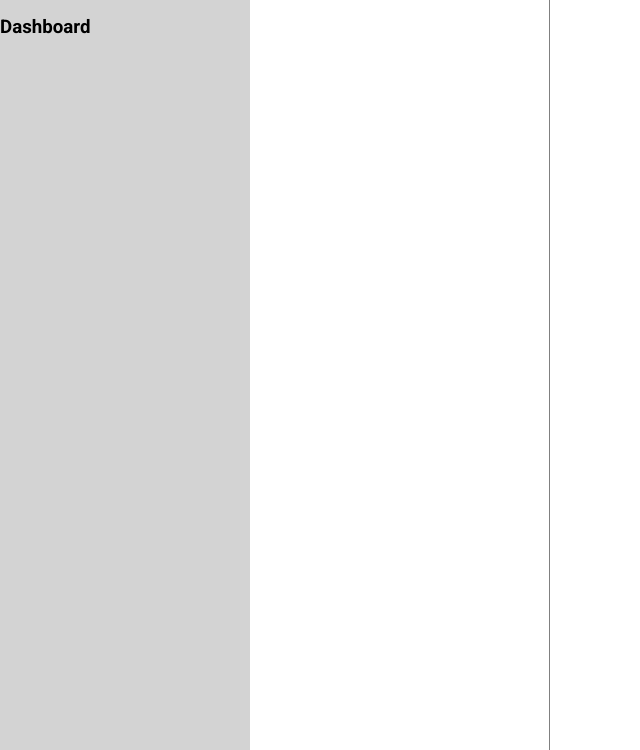
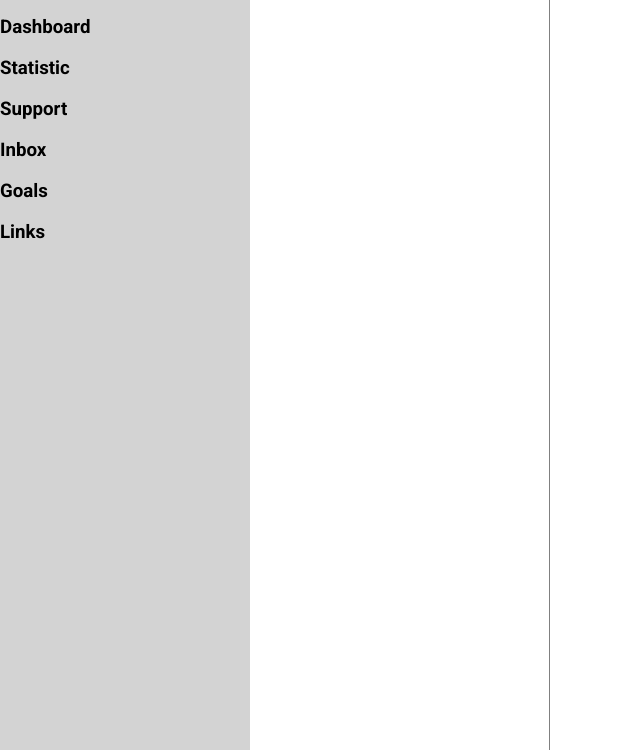
Before and after one commit to ShumaW/Shark, a plain HTML site: page index.html in a window 1280 px wide. Shown: the part 50-800 px from the top of the page, without its empty margins (0-640 px from the left). Drawn offline with nearby package versions, Linux system fonts and the light colour scheme.

Commit message:
20.09.2022 13:40

```diff
--- a/index.html
+++ b/index.html
@@ -20,6 +20,7 @@
         body {
             font-family: 'Roboto', sans-serif;
         }
+
         html,
         body {
             height: 100%;
@@ -57,7 +58,8 @@
         }
 
         .inbox {
-            border-right: 1px solid grey; /* вынести в переменную */
+            border-right: 1px solid grey;
+            /* вынести в переменную */
             width: 300px;
             height: 100%;
         }
@@ -85,12 +87,41 @@
                     </h3>
 
                 </li>
-                <li class="nav__item"></li>
-                <li class="nav__item"></li>
-                <li class="nav__item"></li>
-                <li class="nav__item"></li>
-                <li class="nav__item"></li>
-                <li class="nav__item"></li>
+                <li class="nav__item">
+                    <img src="" alt="">
+                    <h3 class="nav__item-id">
+                        Statistic
+                    </h3>
+
+                </li>
+                <li class="nav__item">
+                    <img src="" alt="">
+                    <h3 class="nav__item-id">
+                        Support
+                    </h3>
+
+                </li>
+                <li class="nav__item">
+                    <img src="" alt="">
+                    <h3 class="nav__item-id">
+                        Inbox
+                    </h3>
+
+                </li>
+                <li class="nav__item">
+                    <img src="" alt="">
+                    <h3 class="nav__item-id">
+                        Goals
+                    </h3>
+
+                </li>
+                <li class="nav__item">
+                    <img src="" alt="">
+                    <h3 class="nav__item-id">
+                        Links
+                    </h3>
+
+                </li>
             </ul>
 
         </nav>
```
